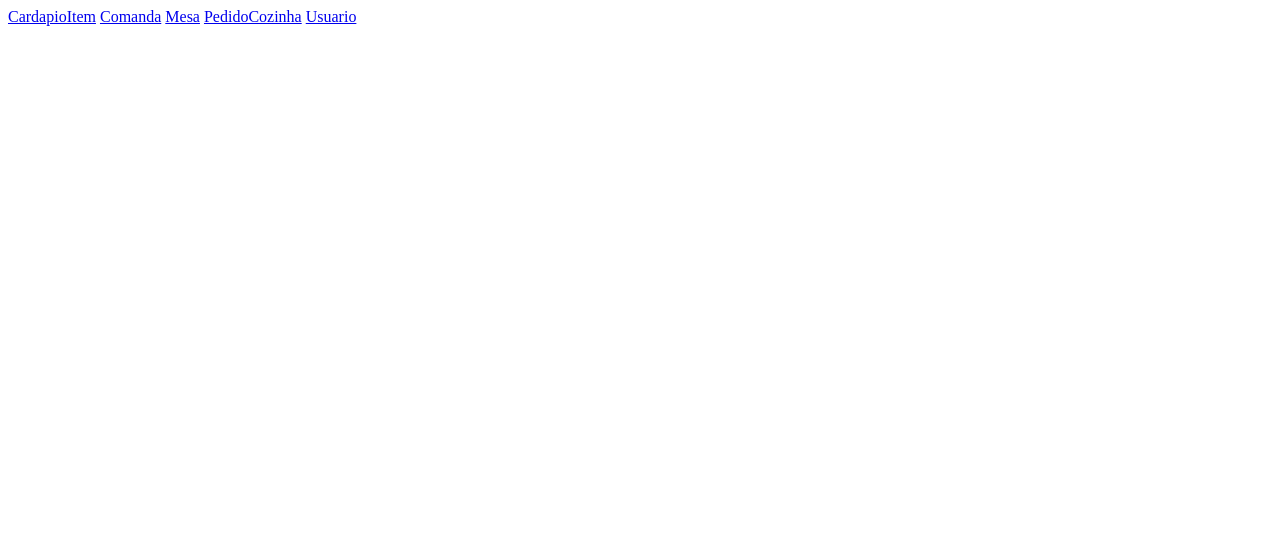
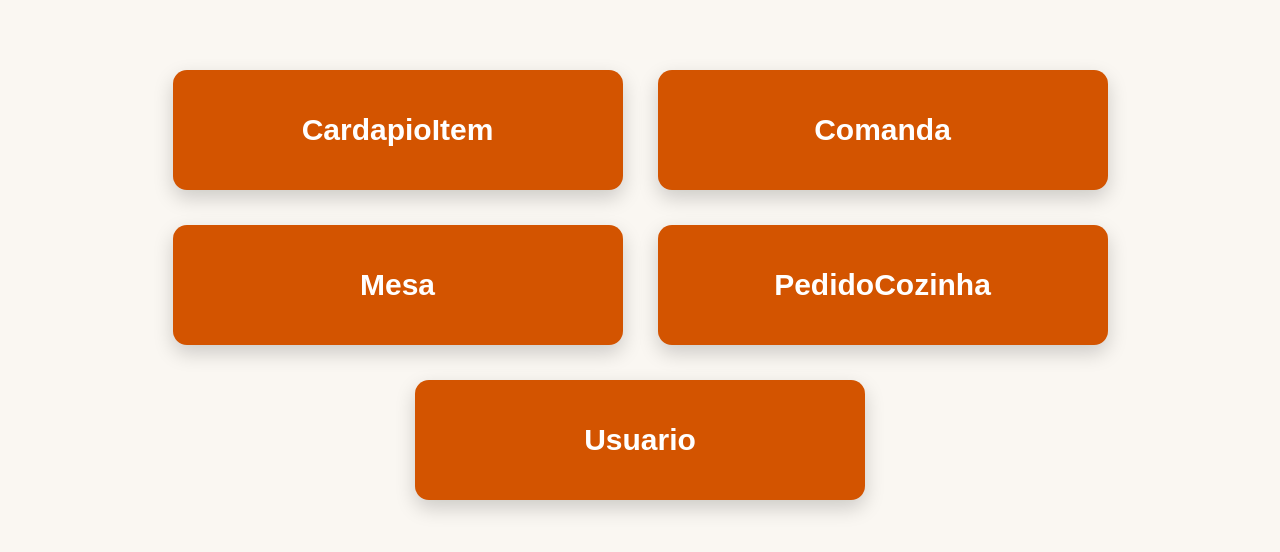
Before and after one commit to BR-Pufferfish/Senac_FrontEnd_API, a plain HTML site: page Home/index.html in a window 1280 px wide. Drawn offline with Linux system fonts and the light colour scheme.

Commit message:
Acrescentando style.css no html da página Home, testando layout que ficará na página principal e acrescentado style.css no html do CardapioItem

```diff
--- a/Home/index.html
+++ b/Home/index.html
@@ -4,6 +4,7 @@
 <head>
     <meta charset="UTF-8">
     <meta name="viewport" content="width=device-width, initial-scale=1.0">
+    <link rel="stylesheet" href="./style.css">
     <title>Home</title>
 </head>
 
--- a/Home/style.css
+++ b/Home/style.css
@@ -0,0 +1,71 @@
+/* Fundo geral */
+body {
+    font-family: "Poppins", sans-serif;
+    background: #faf7f2;
+    margin: 0;
+    padding: 50px 20px;
+
+    display: flex;
+    flex-direction: column;
+    align-items: center;
+    justify-content: flex-start;
+
+    gap: 40px;
+    /* espaço maior entre botões */
+}
+
+/* Botões EXTRA GRANDES */
+a {
+    display: flex;
+    align-items: center;
+    justify-content: center;
+
+    width: 85vw;
+    /* Ocupa grande parte da tela */
+    max-width: 600px;
+    /* Agora permite maior largura */
+    height: 110px;
+    /* ALTO — ideal para dedo */
+
+    text-decoration: none;
+    font-size: 32px;
+    /* Fonte maior */
+    font-weight: 600;
+
+    background-color: #d35400;
+    color: white;
+    border-radius: 14px;
+
+    box-shadow: 0 8px 20px rgba(0, 0, 0, 0.18);
+    transition: 0.25s ease;
+}
+
+/* Efeito hover (para mouse) */
+a:hover {
+    background-color: #e67e22;
+    transform: translateY(-5px);
+}
+
+/* Efeito ao clicar */
+a:active {
+    transform: scale(0.96);
+}
+
+/* Layout para tablets em modo paisagem */
+@media (orientation: landscape) {
+    body {
+        flex-direction: row;
+        flex-wrap: wrap;
+        justify-content: center;
+        padding-top: 70px;
+        gap: 35px;
+    }
+
+    a {
+        width: 40vw;
+        max-width: 450px;
+        height: 120px;
+        /* ainda maior na horizontal */
+        font-size: 30px;
+    }
+}
```
Also changed, not shown: CardapioItem/index.html (+1 -0 lines).
